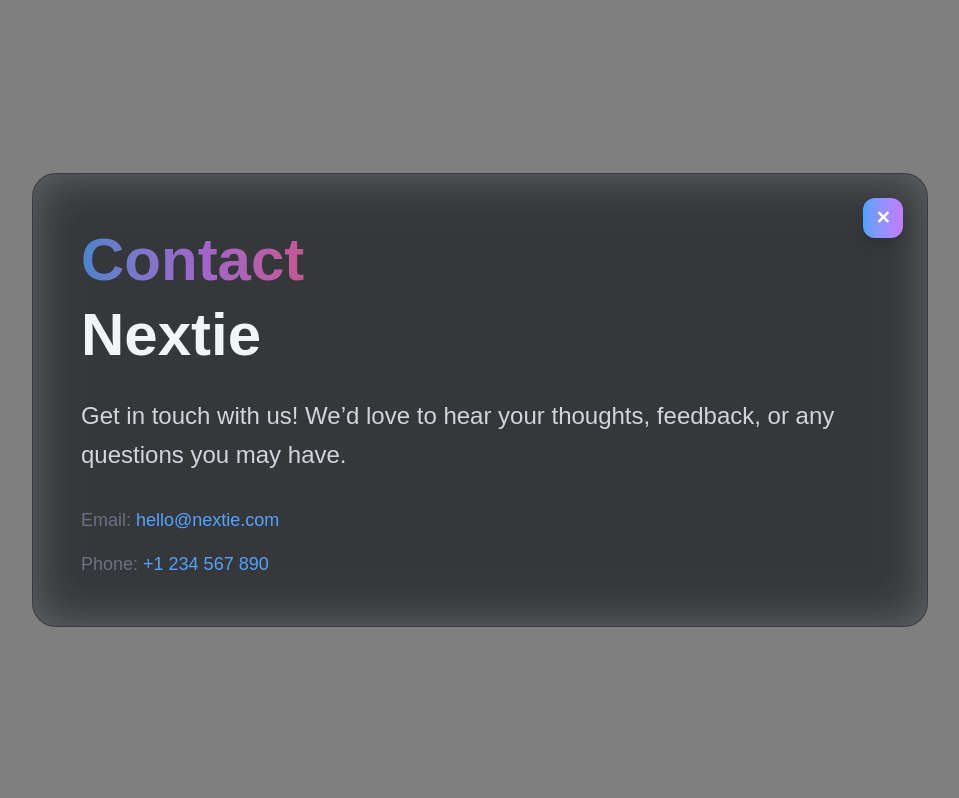
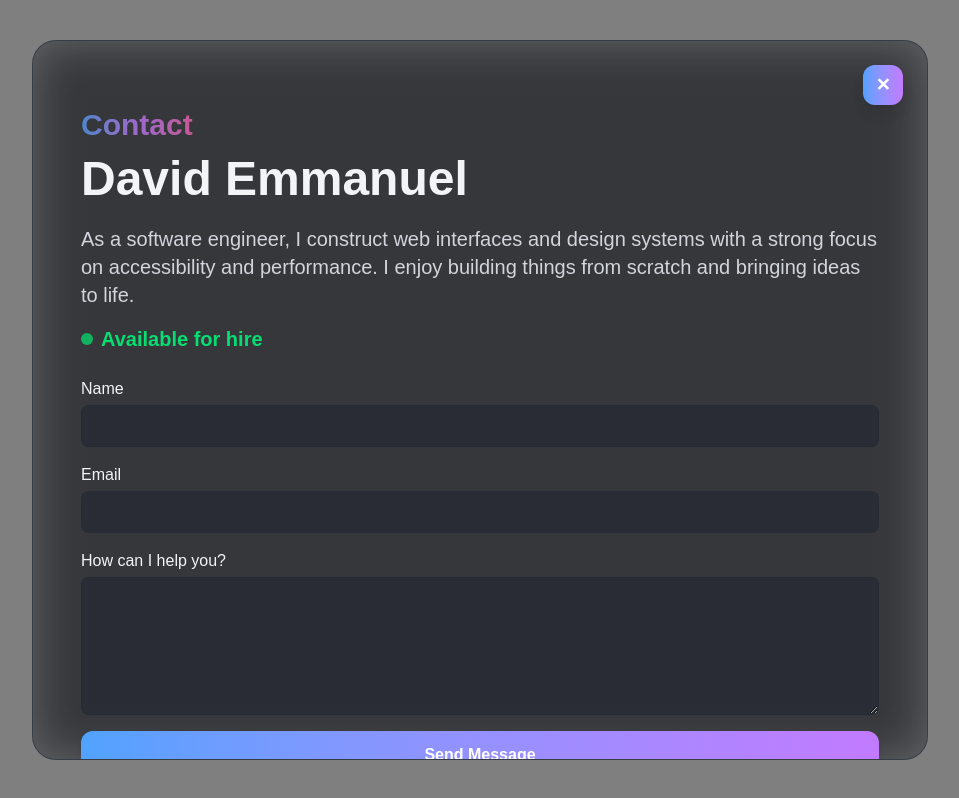
Before and after one commit to davidge7/nextie, a Next.js app: page /contact in a window 1280 px wide. Shown: the whole page, without its empty margins (160-1119 px from the left). Built offline with nearby package versions, Linux system fonts and the light colour scheme.

Commit message:
about and contact

```diff
--- a/src/app/about/page.tsx
+++ b/src/app/about/page.tsx
@@ -4,14 +4,40 @@
 import { useTheme } from "../../context/themeContext";
 import { useRouter } from "next/navigation";
 
+const skills = [
+  { name: "JavaScript", logo: "https://cdn.jsdelivr.net/gh/devicons/devicon/icons/javascript/javascript-original.svg" },
+  { name: "Typescript", logo: "https://cdn.jsdelivr.net/gh/devicons/devicon/icons/typescript/typescript-original.svg" },
+  { name: "Core Java", logo: "https://cdn.jsdelivr.net/gh/devicons/devicon/icons/java/java-original.svg" },
+  { name: "HTML", logo: "https://cdn.jsdelivr.net/gh/devicons/devicon/icons/html5/html5-original.svg" },
+  { name: "CSS", logo: "https://cdn.jsdelivr.net/gh/devicons/devicon/icons/css3/css3-original.svg" },
+  { name: "Bootstrap", logo: "https://cdn.jsdelivr.net/gh/devicons/devicon/icons/bootstrap/bootstrap-original.svg" },
+  { name: "Angular", logo: "https://cdn.jsdelivr.net/gh/devicons/devicon/icons/angularjs/angularjs-original.svg" },
+  { name: "React.js", logo: "https://cdn.jsdelivr.net/gh/devicons/devicon/icons/react/react-original.svg" },
+  { name: "Next.js", logo: "https://cdn.jsdelivr.net/gh/devicons/devicon/icons/nextjs/nextjs-original.svg" },
+  { name: "Node.js", logo: "https://cdn.jsdelivr.net/gh/devicons/devicon/icons/nodejs/nodejs-original.svg" },
+  { name: "Express.js", logo: "https://cdn.jsdelivr.net/gh/devicons/devicon/icons/express/express-original.svg" },
+  { name: "Spring Boot", logo: "https://cdn.jsdelivr.net/gh/devicons/devicon/icons/spring/spring-original.svg" },
+  { name: "MongoDB", logo: "https://cdn.jsdelivr.net/gh/devicons/devicon/icons/mongodb/mongodb-original.svg" },
+  { name: "PostgreSQL", logo: "https://cdn.jsdelivr.net/gh/devicons/devicon/icons/postgresql/postgresql-original.svg" },
+  { name: "MySQL", logo: "https://cdn.jsdelivr.net/gh/devicons/devicon/icons/mysql/mysql-original.svg" },
+  { name: "Microservices", logo: "https://cdn.jsdelivr.net/gh/devicons/devicon/icons/docker/docker-original.svg" },
+  { name: "RESTful API", logo: "https://cdn.jsdelivr.net/gh/devicons/devicon/icons/graphql/graphql-plain.svg" },
+  { name: "Git", logo: "https://cdn.jsdelivr.net/gh/devicons/devicon/icons/git/git-original.svg" },
+  { name: "GitHub", logo: "https://cdn.jsdelivr.net/gh/devicons/devicon/icons/github/github-original.svg" },
+  { name: "Docker", logo: "https://cdn.jsdelivr.net/gh/devicons/devicon/icons/docker/docker-original.svg" },
+  { name: "AWS", logo: "https://github.com/devicons/devicon/raw/v2.16.0/icons/amazonwebservices/amazonwebservices-original-wordmark.svg" },
+  { name: "Unit Testing", logo: "https://cdn.jsdelivr.net/gh/devicons/devicon/icons/jest/jest-plain.svg" },
+  { name: "OAuth", logo: "https://img.icons8.com/ios-filled/50/lock-2.png" },
+  { name: "JWT", logo: "https://img.icons8.com/ios-filled/50/key-security.png" },
+];
+
 export default function AboutPage() {
   const { themeClasses } = useTheme();
   const router = useRouter();
 
-  // Wait for client hydration
   const [hydrated, setHydrated] = useState(false);
   useEffect(() => setHydrated(true), []);
-  if (!hydrated) return null; // or a loading placeholder
+  if (!hydrated) return null;
 
   return (
     <main className="
@@ -29,6 +55,8 @@
         transition-all duration-500
         ${themeClasses.cardBg}
         flex flex-col
+        max-h-[90vh] overflow-y-auto
+        scrollbar-none
       `}>
         <button
           onClick={() => router.back()}
@@ -48,26 +76,67 @@
         </button>
 
         <h1 className="text-3xl sm:text-4xl md:text-5xl lg:text-6xl font-bold mb-4 md:mb-6 leading-tight">
-          <span className="bg-gradient-to-r from-blue-400 via-purple-400 to-pink-400 bg-clip-text text-transparent animate-pulse">
+          <span className="text-1xl sm:text-1xl md:text-2xl lg:text-3xl bg-gradient-to-r from-blue-400 via-purple-400 to-pink-400 bg-clip-text text-transparent animate-pulse">
             About
           </span>
           <br />
           <span className={themeClasses.text}>
-            Nextie
+            David Emmanuel
           </span>
         </h1>
 
         <p className={`text-base sm:text-lg md:text-xl lg:text-2xl ${themeClasses.textSecondary} mb-6 md:mb-8 leading-relaxed`}>
-          Nextie is building the future of AI-assisted development tools. It empowers developers to write code faster, smarter, and more efficiently with cutting-edge technology.
+          I&apos;m a senior developer and creative technologist with over 3 years of experience building scalable, user-centric web applications and digital experiences. My work blends technical precision with design-driven thinking, specializing in modern frameworks like Next.js, React, and Tailwind CSS.
         </p>
 
-        <div className="flex flex-col space-y-4 text-left text-sm sm:text-base md:text-lg">
-          <p className={themeClasses.textMuted}>
-            Founded in 2025, The mission is to simplify software development and accelerate innovation.
+        <div className="flex flex-col space-y-3 text-left text-sm sm:text-base md:text-lg mb-6">
+          <p className={themeClasses.textSecondary}>
+            I’m the creator of Nextie, an AI-powered developer suite built on Next.js 14, designed to streamline workflows and empower creators.
           </p>
-          <p className={themeClasses.textMuted}>
-            We leverage AI, modern frameworks, and responsive design to deliver exceptional developer experiences.
+          <p className={themeClasses.textSecondary}>
+            I also architect multi-platform streaming setups using OBS, crafting custom overlays with advanced HTML/CSS and intuitive UI/UX.
           </p>
+          <p className={themeClasses.textSecondary}>
+            I thrive on solving complex problems, mentoring teams, and sharing knowledge through blogs and live streams.
+          </p>
+        </div>
+
+        <div className="mb-6">
+          <h2 className="text-xl sm:text-2xl font-semibold mb-3 text-gradient bg-gradient-to-r from-blue-400 via-purple-400 to-pink-400 bg-clip-text text-transparent">
+            🛠 Areas of Expertise
+          </h2>
+          <ul className={`list-disc list-inside ${themeClasses.textSecondary} text-sm sm:text-base md:text-lg space-y-1`}>
+            <li>Full-stack development with JavaScript, TypeScript, Node.js, and RESTful APIs</li>
+            <li>Frontend engineering with React, Next.js, Tailwind, and responsive design</li>
+            <li>Streaming and media tech, including OBS automation and multi-camera workflows</li>
+            <li>Technical writing, SEO optimization, and developer education</li>
+          </ul>
+        </div>
+
+        {/* Skills Section */}
+        <div className="mt-4">
+          <h2 className="text-xl sm:text-2xl font-semibold mb-4 text-gradient bg-gradient-to-r from-blue-400 via-purple-400 to-pink-400 bg-clip-text text-transparent">
+            🧰 Toolkit
+          </h2>
+          <div className="flex flex-wrap gap-4 justify-center">
+            {skills.map((skill, index) => (
+              <div key={index} className="relative group">
+                <img
+                  src={skill.logo}
+                  alt={skill.name}
+                  title={skill.name}
+                  className="w-12 h-12 sm:w-14 sm:h-14 object-contain transition-transform duration-300 group-hover:scale-110"
+                />
+                <span className="
+                  absolute bottom-full left-1/2 transform -translate-x-1/2 mb-2
+                  px-2 py-1 rounded bg-black text-white text-xs opacity-0 group-hover:opacity-100
+                  transition-opacity duration-300 whitespace-nowrap z-10
+                ">
+                  {skill.name}
+                </span>
+              </div>
+            ))}
+          </div>
         </div>
       </div>
     </main>
--- a/src/app/contact/page.tsx
+++ b/src/app/contact/page.tsx
@@ -7,16 +7,13 @@
 export default function ContactPage() {
   const { themeClasses } = useTheme();
   const router = useRouter();
+  const [hydrated, setHydrated] = useState(false);
 
-  // Ensure hydration before using client-only theme values
-  const [hydrated, setHydrated] = useState(false);
   useEffect(() => setHydrated(true), []);
-
-  if (!hydrated) return null; // or a skeleton/loading placeholder
+  if (!hydrated) return null;
 
   return (
-    <main
-      className={`
+    <main className="
       fixed inset-0 z-50
       flex items-center justify-center
       overflow-auto
@@ -24,21 +21,19 @@
       py-12 sm:py-16 md:py-20
       bg-black/50 dark:bg-black/40
       backdrop-blur-sm
-      `}
-    >
-      <div
-        className={`
-          relative
-          w-full max-w-4xl p-6 sm:p-8 md:p-12 rounded-3xl
+    ">
+      <div className={`
+        relative w-full max-w-4xl max-h-[90vh] p-6 sm:p-8 md:p-12 rounded-3xl
         backdrop-blur-md border ${themeClasses.border} hover:${themeClasses.borderHover}
         transition-all duration-500
         ${themeClasses.cardBg}
-          flex flex-col
-        `}
-      >
+        flex flex-col space-y-6
+        overflow-y-auto
+      `}>
+        {/* Close Button */}
         <button
           onClick={() => router.back()}
-          className={`
+          className="
             absolute top-4 right-4 sm:top-6 sm:right-6
             w-10 h-10 flex items-center justify-center
             rounded-xl
@@ -47,32 +42,111 @@
             shadow-lg
             hover:scale-105 hover:shadow-2xl
             transition-all duration-300
-          `}
+          "
           aria-label="Close Contact Page"
         >
           ✕
         </button>
 
-        <h1 className="text-3xl sm:text-4xl md:text-5xl lg:text-6xl font-bold mb-4 md:mb-6 leading-tight">
-          <span className="bg-gradient-to-r from-blue-400 via-purple-400 to-pink-400 bg-clip-text text-transparent animate-pulse">
+        {/* Header */}
+        <h1 className="text-2xl sm:text-3xl md:text-4xl lg:text-5xl font-bold mb-4 leading-tight">
+          <span className="text-1xl sm:text-1xl md:text-2xl lg:text-3xl bg-gradient-to-r from-blue-400 via-purple-400 to-pink-400 bg-clip-text text-transparent animate-pulse">
             Contact
           </span>
           <br />
-          <span className={themeClasses.text}>Nextie</span>
+          <span className={themeClasses.text}>David Emmanuel</span>
         </h1>
 
-        <p className={`text-base sm:text-lg md:text-xl lg:text-2xl ${themeClasses.textSecondary} mb-6 md:mb-8 leading-relaxed`}>
-          Get in touch with us! We’d love to hear your thoughts, feedback, or any questions you may have.
+        {/* Bio + Hire Notice */}
+        <div className="space-y-4 text-base sm:text-lg md:text-xl">
+          <p className={themeClasses.textSecondary}>
+            As a software engineer, I construct web interfaces and design systems with a strong focus on accessibility and performance. I enjoy building things from scratch and bringing ideas to life.
           </p>
+          <div className="flex items-center gap-2 font-semibold text-green-400">
+            <span className="w-3 h-3 rounded-full bg-green-400 animate-pulse" />
+            Available for hire
+          </div>
+        </div>
 
-        <div className="flex flex-col space-y-4 text-left text-sm sm:text-base md:text-lg">
-          <p className={themeClasses.textMuted}>
-            Email: <a href="mailto:hello@nextie.com" className="text-blue-400 hover:underline">hello@nextie.com</a>
-          </p>
-          <p className={themeClasses.textMuted}>
-            Phone: <a href="tel:+1234567890" className="text-blue-400 hover:underline">+1 234 567 890</a>
-          </p>
+        {/* Contact Form */}
+        <form
+          className="space-y-4"
+          onSubmit={(e) => {
+            e.preventDefault();
+            const name = (document.getElementById('name') as HTMLInputElement).value;
+            const email = (document.getElementById('email') as HTMLInputElement).value;
+            const message = (document.getElementById('message') as HTMLTextAreaElement).value;
+
+            if ((window as any).emailjs) {
+              (window as any).emailjs.send('service_id', 'template_id', {
+                from_name: name,
+                from_email: email,
+                message: message,
+              })
+                .then(() => {
+                  alert('Message sent successfully!');
+                  (e.target as HTMLFormElement).reset();
+                }).catch(() => {
+                  alert('Failed to send message. Please try again later.');
+                });
+            } else {
+              alert('Email service not loaded. Please try again.');
+            }
+          }}
+        >
+          <div className="flex flex-col">
+            <label htmlFor="name" className={`mb-1 font-medium ${themeClasses.text}`}>Name</label>
+            <input
+              type="text"
+              id="name"
+              name="name"
+              required
+              className={`
+                w-full px-4 py-2 rounded-lg border ${themeClasses.border} ${themeClasses.inputBg} ${themeClasses.text}
+                focus:outline-none focus:ring-2 focus:ring-blue-400 focus:border-transparent transition
+              `}
+            />
           </div>
+
+          <div className="flex flex-col">
+            <label htmlFor="email" className={`mb-1 font-medium ${themeClasses.text}`}>Email</label>
+            <input
+              type="email"
+              id="email"
+              name="email"
+              required
+              inputMode="email"
+              className={`
+                w-full px-4 py-2 rounded-lg border ${themeClasses.border} ${themeClasses.inputBg} ${themeClasses.text}
+                focus:outline-none focus:ring-2 focus:ring-blue-400 focus:border-transparent transition
+              `}
+            />
+          </div>
+
+          <div className="flex flex-col">
+            <label htmlFor="message" className={`mb-1 font-medium ${themeClasses.text}`}>How can I help you?</label>
+            <textarea
+              id="message"
+              name="message"
+              required
+              rows={5}
+              className={`
+                w-full px-4 py-2 rounded-lg border ${themeClasses.border} ${themeClasses.inputBg} ${themeClasses.text}
+                focus:outline-none focus:ring-2 focus:ring-blue-400 focus:border-transparent transition
+              `}
+            />
+          </div>
+
+          <button
+            type="submit"
+            className="
+              w-full py-3 rounded-xl bg-gradient-to-r from-blue-400 to-purple-400 text-white font-semibold
+              shadow-md hover:scale-105 hover:shadow-xl transition-transform duration-300
+            "
+          >
+            Send Message
+          </button>
+        </form>
       </div>
     </main>
   );
```
Lines whose indentation alone changed are shown as unchanged.
